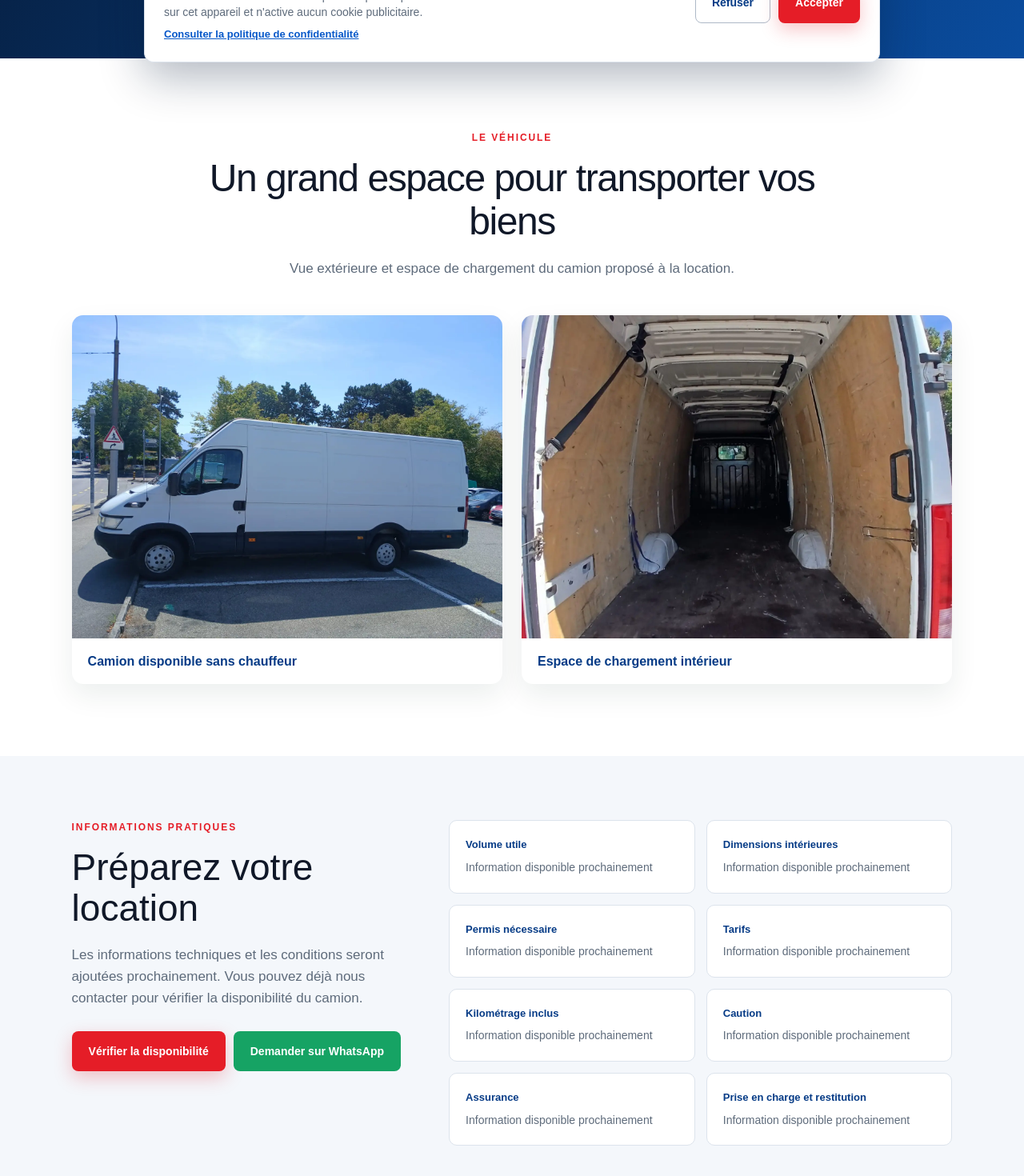
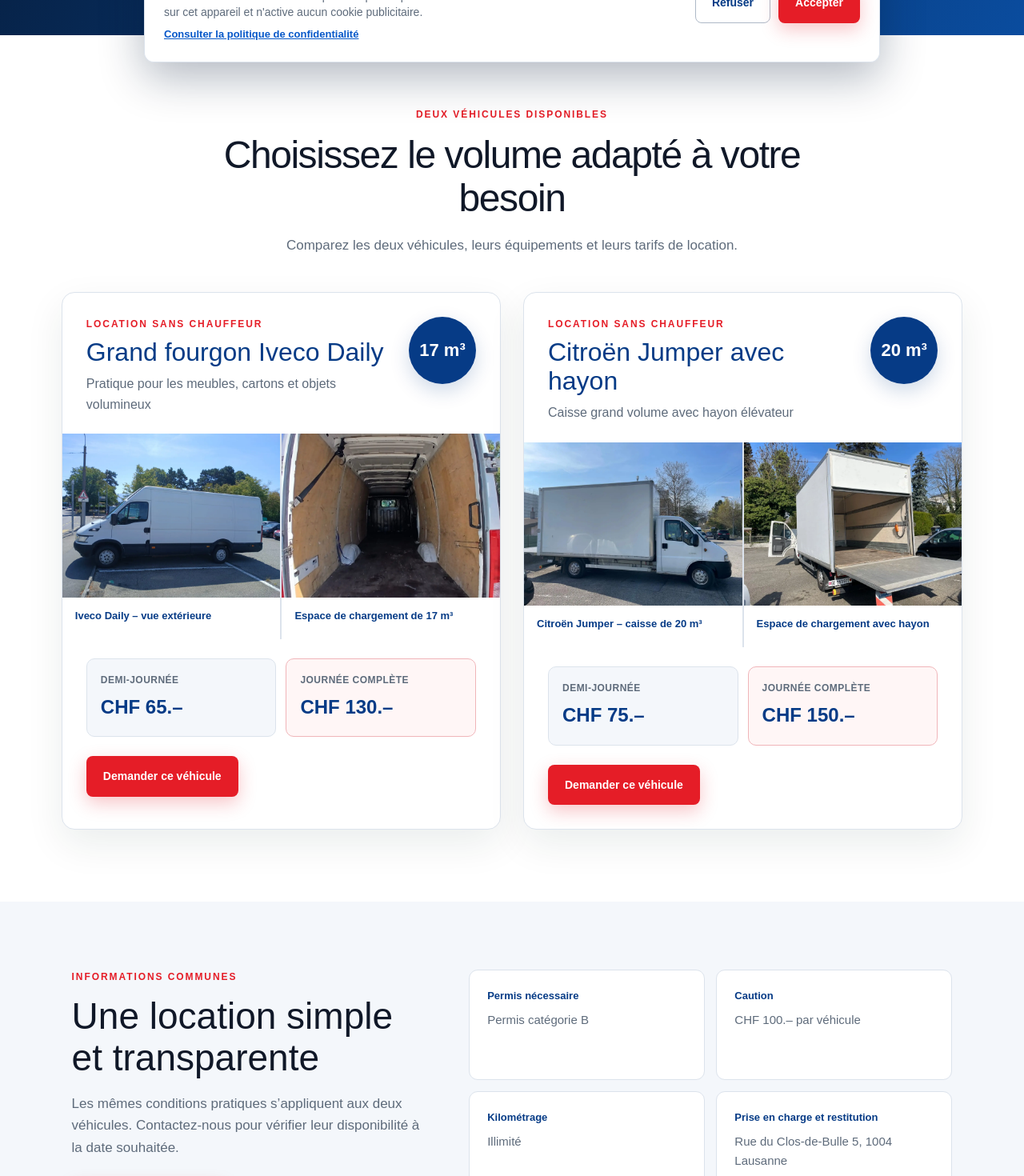
Before and after one commit to farsm2025/super-service, a Next.js app: page /services/location-camion in a window 1280 px wide. Shown: the part 700-2170 px from the top of the page at 80% size. Built offline with nearby package versions, Linux system fonts and the light colour scheme; no server answers.

Commit message:
Présente les deux camions de location

```diff
--- a/app/layout.tsx
+++ b/app/layout.tsx
@@ -5,7 +5,7 @@
 export const metadata: Metadata = {
   metadataBase: new URL("https://www.super-service.ch"),
   title: { default: "Déménagement à Lausanne et dans le canton de Vaud | Super-Service", template: "%s | Super-Service" },
-  description: "Entreprise de déménagement et multiservices à Lausanne : nettoyage de fin de bail, location de camion sans chauffeur, transport et débarras. Devis gratuit sous 24 h.",
+  description: "Entreprise de déménagement et multiservices à Lausanne : nettoyage de fin de bail, location de camions sans chauffeur de 17 m³ et 20 m³, transport et débarras. Devis gratuit sous 24 h.",
   keywords: ["déménagement Lausanne", "nettoyage fin de bail Lausanne", "location camion Lausanne", "location camion sans chauffeur Vaud", "entreprise multiservices Vaud", "débarras Lausanne"],
   openGraph: { type: "website", locale: "fr_CH", siteName: "Super-Service", title: "Déménagement à Lausanne et dans le canton de Vaud", description: "Déménagement, nettoyage et multiservices. Devis gratuit sous 24 h.", images: [{ url: "/logo-super-service.jpg", width: 1320, height: 666, alt: "Super-Service Lausanne" }] },
   twitter: { card: "summary_large_image", title: "Super-Service Lausanne", description: "Déménagement, nettoyage et multiservices dans le canton de Vaud.", images: ["/logo-super-service.jpg"] },
--- a/app/page.tsx
+++ b/app/page.tsx
@@ -9,7 +9,7 @@
 const services = [
   { icon: "↗", title: "Déménagement", text: "Déménagements privés et professionnels à Lausanne et dans tout le canton de Vaud, avec protection soignée de vos biens.", href: "/services/demenagement" },
   { icon: "✦", title: "Nettoyage", text: "Nettoyage de fin de bail, bureaux et fin de chantier. Une remise en état complète, prête pour votre état des lieux.", href: "/services/nettoyage" },
-  { icon: "▰", title: "Location de camion", text: "Louez un camion sans chauffeur à Lausanne pour votre déménagement, vos meubles, cartons et objets volumineux.", href: "/services/location-camion" },
+  { icon: "▰", title: "Location de camions", text: "Deux volumes au choix : Iveco Daily 17 m³ ou Citroën Jumper 20 m³ avec hayon, sans chauffeur.", href: "/services/location-camion" },
   { icon: "▣", title: "Transport & livraison", text: "Transport de meubles et objets volumineux, livraison à domicile et solutions ponctuelles avec véhicule adapté.", href: "/services/transport-debarras" },
   { icon: "⌂", title: "Montage de meubles", text: "Démontage, transport et remontage d’armoires, lits, étagères et autres meubles, avec fixation si nécessaire.", href: "/services/demenagement#montage" },
   { icon: "♻", title: "Débarras", text: "Débarras de caves, appartements, bureaux et chantiers avec tri et évacuation responsable des encombrants.", href: "/services/transport-debarras#debarras" },
@@ -34,7 +34,7 @@
     <section className="section intro" id="services">
       <div className="section-heading"><p className="eyebrow">Un seul partenaire, plusieurs solutions</p><h2>Déménagement, nettoyage et location de camion</h2><p>Particuliers, entreprises et régies : Super-Service coordonne les prestations dont vous avez besoin, sans multiplier les interlocuteurs.</p></div>
       <div className="service-grid">{services.map((s, i) => <article className={`service-card ${i < 3 ? "featured" : ""}`} key={s.title}><span className="service-icon" aria-hidden="true">{s.icon}</span><h3>{s.title}</h3><p>{s.text}</p><Link href={s.href}>Découvrir le service <span>→</span></Link></article>)}</div>
-      <aside className="truck-highlight"><div className="truck-highlight-image"><Image src="/images/location-camion/camion-exterieur.webp" alt="Location de camion sans chauffeur à Lausanne" fill sizes="(max-width:900px) 100vw,50vw"/></div><div><p className="eyebrow light">Nouveau service</p><h3>Besoin d’un camion sans chauffeur ?</h3><p>Organisez votre transport à votre rythme avec un véhicule offrant un grand espace de chargement.</p><Link className="button button-white" href="/services/location-camion">Découvrir la location</Link></div></aside>
+      <aside className="truck-highlight"><div className="truck-highlight-image"><Image src="/images/location-camion/citroen-jumper-exterieur.webp" alt="Deux camions à louer sans chauffeur à Lausanne" fill sizes="(max-width:900px) 100vw,50vw"/></div><div><p className="eyebrow light">Deux véhicules disponibles</p><h3>17 m³ ou 20 m³ avec hayon</h3><p>Choisissez entre l’Iveco Daily et le Citroën Jumper pour organiser votre transport à votre rythme.</p><Link className="button button-white" href="/services/location-camion">Comparer les véhicules</Link></div></aside>
     </section>
     <section className="split-section" id="a-propos">
       <div className="split-visual"><Image src="/logo-super-service.jpg" alt="Équipe Super-Service pour le déménagement, le nettoyage et les petits travaux" width={1320} height={666} sizes="(max-width: 900px) 100vw, 50vw" /></div>
--- a/app/services/location-camion/page.tsx
+++ b/app/services/location-camion/page.tsx
@@ -2,23 +2,77 @@
 import Image from "next/image";
 import Link from "next/link";
 import {PageShell} from "../../ui/page-shell";
-import {getServiceBySlug} from "../../../lib/sanity";
+import {getServiceBySlug, type RentalVehicle} from "../../../lib/sanity";
 
-export async function generateMetadata():Promise<Metadata>{
-  const service=await getServiceBySlug("location-camion");
-  const title=service?.seoTitle||"Location de camion sans chauffeur à Lausanne";
-  const description=service?.seoDescription||"Location de camion sans chauffeur à Lausanne pour déménagement et transport de meubles. Contactez Super-Service pour connaître les disponibilités.";
-  return {title,description,alternates:{canonical:"/services/location-camion"},openGraph:{title,description,images:[{url:"/images/location-camion/camion-exterieur.webp",width:1600,height:1200,alt:"Camion de location sans chauffeur à Lausanne"}]}};
+export function generateMetadata():Metadata{
+  const title="Location de camions sans chauffeur à Lausanne";
+  const description="Location de deux camions sans chauffeur à Lausanne : Iveco Daily 17 m³ et Citroën Jumper 20 m³ avec hayon. Kilométrage illimité et permis B.";
+  return {title,description,alternates:{canonical:"/services/location-camion"},openGraph:{title,description,images:[{url:"/images/location-camion/citroen-jumper-exterieur.webp",width:1600,height:1200,alt:"Camions de location sans chauffeur à Lausanne"}]}};
 }
 
-const fallback="Information disponible prochainement";
+type VehiclePresentation=RentalVehicle&{
+  vehicleId:"iveco"|"citroen";
+  images:Array<{src:string;alt:string;caption:string}>;
+};
+
+const defaultVehicles:VehiclePresentation[]=[
+  {
+    vehicleId:"iveco",
+    name:"Grand fourgon Iveco Daily",
+    volume:"17 m³",
+    feature:"Pratique pour les meubles, cartons et objets volumineux",
+    halfDayPrice:"CHF 65.–",
+    fullDayPrice:"CHF 130.–",
+    images:[
+      {src:"/images/location-camion/camion-exterieur.webp",alt:"Grand fourgon Iveco Daily de 17 m³ à louer à Lausanne",caption:"Iveco Daily – vue extérieure"},
+      {src:"/images/location-camion/espace-chargement.webp",alt:"Espace de chargement du fourgon Iveco Daily de 17 m³",caption:"Espace de chargement de 17 m³"},
+    ],
+  },
+  {
+    vehicleId:"citroen",
+    name:"Citroën Jumper avec hayon",
+    volume:"20 m³",
+    feature:"Caisse grand volume avec hayon élévateur",
+    halfDayPrice:"CHF 75.–",
+    fullDayPrice:"CHF 150.–",
+    images:[
+      {src:"/images/location-camion/citroen-jumper-exterieur.webp",alt:"Citroën Jumper de 20 m³ avec hayon à louer à Lausanne",caption:"Citroën Jumper – caisse de 20 m³"},
+      {src:"/images/location-camion/citroen-jumper-hayon.webp",alt:"Hayon et espace de chargement du Citroën Jumper de 20 m³",caption:"Espace de chargement avec hayon"},
+    ],
+  },
+];
+
+function mergeVehicles(content?:RentalVehicle[]):VehiclePresentation[]{
+  return defaultVehicles.map((vehicle)=>{
+    const override=content?.find((item)=>item.vehicleId===vehicle.vehicleId);
+    return {...vehicle,...override,vehicleId:vehicle.vehicleId,images:vehicle.images};
+  });
+}
 
 export default async function Page(){
   const service=await getServiceBySlug("location-camion");
-  const details=[["Volume utile",service?.vehicleVolume],["Dimensions intérieures",service?.vehicleDimensions],["Permis nécessaire",service?.licenseRequired],["Tarifs",service?.rentalPrice],["Kilométrage inclus",service?.includedMileage],["Caution",service?.deposit],["Assurance",service?.insurance],["Prise en charge et restitution",service?.pickupLocation]];
-  return <PageShell eyebrow="Location en toute autonomie" title={service?.title||"Location de camion sans chauffeur à Lausanne"} intro={service?.description||"Louez un camion à Lausanne pour votre déménagement, le transport de meubles, de cartons ou d’objets volumineux. Une solution pratique pour organiser vous-même votre transport dans le canton de Vaud."}>
-    <section className="truck-showcase" aria-labelledby="camion-images-title"><div className="section-heading compact"><p className="eyebrow">Le véhicule</p><h2 id="camion-images-title">Un grand espace pour transporter vos biens</h2><p>Vue extérieure et espace de chargement du camion proposé à la location.</p></div><div className="truck-gallery"><figure><div className="truck-photo"><Image src="/images/location-camion/camion-exterieur.webp" alt="Camion blanc disponible à la location sans chauffeur à Lausanne" fill priority sizes="(max-width:680px) 100vw,(max-width:1100px) 50vw,560px"/></div><figcaption>Camion disponible sans chauffeur</figcaption></figure><figure><div className="truck-photo"><Image src="/images/location-camion/espace-chargement.webp" alt="Espace intérieur du camion de location pour meubles et cartons" fill sizes="(max-width:680px) 100vw,(max-width:1100px) 50vw,560px"/></div><figcaption>Espace de chargement intérieur</figcaption></figure></div></section>
-    <section className="truck-details"><div className="truck-details-copy"><p className="eyebrow">Informations pratiques</p><h2>Préparez votre location</h2><p>Les informations techniques et les conditions seront ajoutées prochainement. Vous pouvez déjà nous contacter pour vérifier la disponibilité du camion.</p><div className="truck-actions"><Link className="button button-primary" href="/devis">Vérifier la disponibilité</Link><a className="button button-whatsapp" href="https://wa.me/41783223368">Demander sur WhatsApp</a></div></div><dl>{details.map(([label,value])=><div key={label}><dt>{label}</dt><dd>{value||fallback}</dd></div>)}</dl></section>
+  const vehicles=mergeVehicles(service?.rentalVehicles);
+  const sharedDetails=[
+    ["Permis nécessaire",service?.licenseRequired||"Permis catégorie B"],
+    ["Caution",service?.deposit||"CHF 100.– par véhicule"],
+    ["Kilométrage",service?.includedMileage||"Illimité"],
+    ["Prise en charge et restitution",service?.pickupLocation||"Rue du Clos-de-Bulle 5, 1004 Lausanne"],
+  ];
+  return <PageShell eyebrow="Location en toute autonomie" title="Location de deux camions sans chauffeur à Lausanne" intro="Choisissez le véhicule adapté à votre déménagement ou à votre transport : un grand fourgon Iveco Daily de 17 m³ ou un Citroën Jumper de 20 m³ équipé d’un hayon.">
+    <section className="rental-fleet" aria-labelledby="fleet-title">
+      <div className="section-heading compact"><p className="eyebrow">Deux véhicules disponibles</p><h2 id="fleet-title">Choisissez le volume adapté à votre besoin</h2><p>Comparez les deux véhicules, leurs équipements et leurs tarifs de location.</p></div>
+      <div className="rental-vehicle-grid">
+        {vehicles.map((vehicle)=><article className="rental-vehicle-card" key={vehicle.vehicleId}>
+          <header className="rental-vehicle-head"><div><p className="eyebrow">Location sans chauffeur</p><h3>{vehicle.name}</h3><p>{vehicle.feature}</p></div><strong className="volume-badge">{vehicle.volume}</strong></header>
+          <div className="rental-vehicle-gallery">
+            {vehicle.images.map((image,index)=><figure key={image.src}><div className="rental-vehicle-photo"><Image src={image.src} alt={image.alt} fill priority={vehicle.vehicleId==="iveco"&&index===0} sizes="(max-width:680px) 100vw,(max-width:1100px) 50vw,300px"/></div><figcaption>{image.caption}</figcaption></figure>)}
+          </div>
+          <div className="rental-prices" aria-label={`Tarifs ${vehicle.name}`}><div><span>Demi-journée</span><strong>{vehicle.halfDayPrice}</strong></div><div className="featured-price"><span>Journée complète</span><strong>{vehicle.fullDayPrice}</strong></div></div>
+          <Link className="button button-primary" href="/devis">Demander ce véhicule</Link>
+        </article>)}
+      </div>
+    </section>
+    <section className="rental-practical" aria-labelledby="rental-details-title"><div className="rental-practical-copy"><p className="eyebrow">Informations communes</p><h2 id="rental-details-title">Une location simple et transparente</h2><p>Les mêmes conditions pratiques s’appliquent aux deux véhicules. Contactez-nous pour vérifier leur disponibilité à la date souhaitée.</p><div className="truck-actions"><Link className="button button-primary" href="/devis">Vérifier la disponibilité</Link><a className="button button-whatsapp" href="https://wa.me/41783223368">Demander sur WhatsApp</a></div></div><dl>{sharedDetails.map(([label,value])=><div key={label}><dt>{label}</dt><dd>{value}</dd></div>)}</dl></section>
     {service?.rentalConditions&&<section className="rental-conditions"><h2>Conditions de location</h2><p>{service.rentalConditions}</p></section>}
   </PageShell>;
 }
--- a/lib/sanity.ts
+++ b/lib/sanity.ts
@@ -1,7 +1,8 @@
 import {createClient} from "@sanity/client";
 export const sanityClient=createClient({projectId:process.env.NEXT_PUBLIC_SANITY_PROJECT_ID||"hk158c3c",dataset:process.env.NEXT_PUBLIC_SANITY_DATASET||"production",apiVersion:"2026-03-01",useCdn:true});
 export type Realization={_id:string;title:string;service:string;city?:string;description?:string;imageUrl?:string;imageAlt?:string};
-export type ServiceContent={title?:string;description?:string;seoTitle?:string;seoDescription?:string;vehicleVolume?:string;vehicleDimensions?:string;licenseRequired?:string;rentalPrice?:string;includedMileage?:string;deposit?:string;insurance?:string;pickupLocation?:string;rentalConditions?:string};
+export type RentalVehicle={vehicleId?:"iveco"|"citroen";name?:string;volume?:string;feature?:string;halfDayPrice?:string;fullDayPrice?:string};
+export type ServiceContent={title?:string;description?:string;seoTitle?:string;seoDescription?:string;rentalVehicles?:RentalVehicle[];licenseRequired?:string;includedMileage?:string;deposit?:string;pickupLocation?:string;rentalConditions?:string};
 export async function getRealizations(service?:string,featuredOnly=false):Promise<Realization[]>{const filter=[`_type=="realization"`,`defined(title)`,service?`service==$service`:"",featuredOnly?`featured==true`:""].filter(Boolean).join(" && ");try{return await sanityClient.fetch(`*[${filter}]|order(coalesce(order,10) asc,completedAt desc,_createdAt desc){_id,title,service,city,description,"imageUrl":mainImage.asset->url,"imageAlt":coalesce(mainImage.alt,title)}`,{service},{next:{revalidate:60}})}catch{return[]}}
 
-export async function getServiceBySlug(slug:string):Promise<ServiceContent|null>{try{return await sanityClient.fetch(`*[_type=="service"&&slug.current==$slug][0]{title,description,seoTitle,seoDescription,vehicleVolume,vehicleDimensions,licenseRequired,rentalPrice,includedMileage,deposit,insurance,pickupLocation,rentalConditions}`,{slug},{next:{revalidate:60}})}catch{return null}}
+export async function getServiceBySlug(slug:string):Promise<ServiceContent|null>{try{return await sanityClient.fetch(`*[_type=="service"&&slug.current==$slug][0]{title,description,seoTitle,seoDescription,rentalVehicles[]{vehicleId,name,volume,feature,halfDayPrice,fullDayPrice},licenseRequired,includedMileage,deposit,pickupLocation,rentalConditions}`,{slug},{next:{revalidate:60}})}catch{return null}}
--- a/sanity/schemaTypes/service.ts
+++ b/sanity/schemaTypes/service.ts
@@ -13,13 +13,17 @@
     defineField({name: "gallery", title: "Galerie de photos", type: "array", of: [{type: "seoImage"}], options: {layout: "grid"}}),
     defineField({name: "seoTitle", title: "Titre SEO", type: "string"}),
     defineField({name: "seoDescription", title: "Meta description", type: "text"}),
-    defineField({name: "vehicleVolume", title: "Volume utile", type: "string", fieldset: "rental"}),
-    defineField({name: "vehicleDimensions", title: "Dimensions intérieures", type: "string", fieldset: "rental"}),
+    defineField({name: "rentalVehicles", title: "Véhicules disponibles", type: "array", fieldset: "rental", of: [{type: "object", name: "rentalVehicle", title: "Véhicule", fields: [
+      defineField({name: "vehicleId", title: "Véhicule", type: "string", options: {list: [{title: "Iveco Daily", value: "iveco"}, {title: "Citroën Jumper", value: "citroen"}], layout: "dropdown"}, validation: (rule) => rule.required()}),
+      defineField({name: "name", title: "Nom affiché", type: "string"}),
+      defineField({name: "volume", title: "Volume", type: "string"}),
+      defineField({name: "feature", title: "Description courte", type: "string"}),
+      defineField({name: "halfDayPrice", title: "Tarif demi-journée", type: "string"}),
+      defineField({name: "fullDayPrice", title: "Tarif journée complète", type: "string"}),
+    ]}]}),
     defineField({name: "licenseRequired", title: "Permis nécessaire", type: "string", fieldset: "rental"}),
-    defineField({name: "rentalPrice", title: "Tarifs", type: "string", fieldset: "rental"}),
     defineField({name: "includedMileage", title: "Kilométrage inclus", type: "string", fieldset: "rental"}),
     defineField({name: "deposit", title: "Caution", type: "string", fieldset: "rental"}),
-    defineField({name: "insurance", title: "Assurance", type: "string", fieldset: "rental"}),
     defineField({name: "pickupLocation", title: "Lieu de prise en charge et restitution", type: "string", fieldset: "rental"}),
     defineField({name: "rentalConditions", title: "Conditions de location", type: "text", rows: 5, fieldset: "rental"}),
     defineField({name: "order", title: "Ordre", type: "number"}),
```
Also changed, not shown: app/devis/page.tsx (+1 -1 lines), app/globals.css, public/images/location-camion/citroen-jumper-exterieur.webp (added), public/images/location-camion/citroen-jumper-hayon.webp (added).
